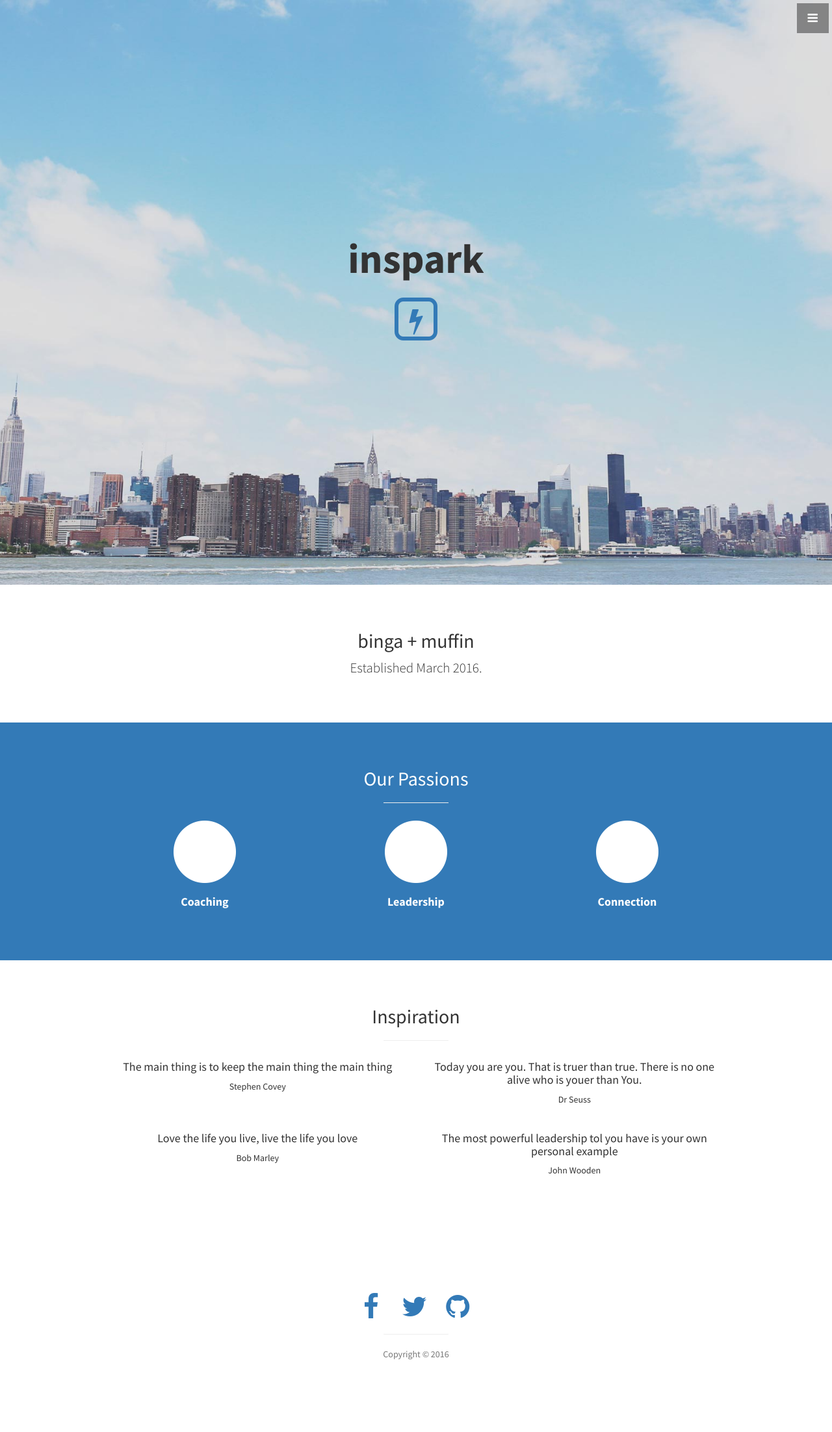
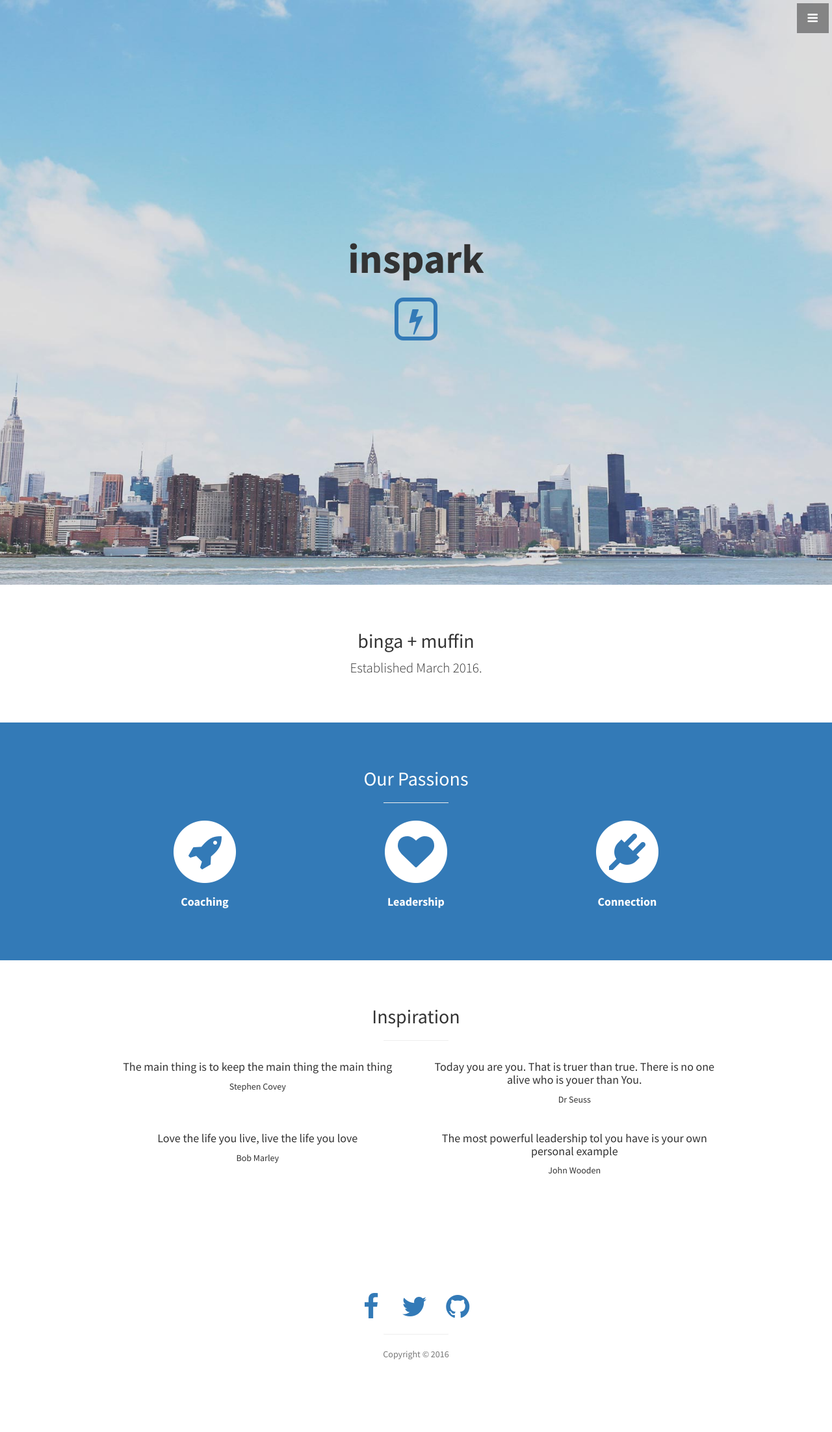
Before and after one commit to jikinluke8/inspark, a Jekyll site: the page built from index.html, in a window 1280 px wide. Shown: the whole page at 65% size. Built offline with Jekyll 4.4.1, drawn with Linux system fonts in a browser that asks for light colours.

Commit message:
Update services.html

```diff
--- a/_includes/services.html
+++ b/_includes/services.html
@@ -10,7 +10,7 @@
             <div class="service-item">
               <span class="fa-stack fa-4x">
               <i class="fa fa-circle fa-stack-2x"></i>
-              <i class="fa fa-rocket fa-stack-1x" text-primary></i>
+              <i class="fa fa-rocket fa-stack-1x text-primary"></i>
             </span>
               <h4>
                 <strong>Coaching</strong>
@@ -22,7 +22,7 @@
             <div class="service-item">
               <span class="fa-stack fa-4x">
               <i class="fa fa-circle fa-stack-2x"></i>
-              <i class="fa fa-heart fa-stack-1x" text-primary></i>
+              <i class="fa fa-heart fa-stack-1x text-primary"></i>
             </span>
               <h4>
                 <strong>Leadership</strong>
@@ -34,7 +34,7 @@
             <div class="service-item">
               <span class="fa-stack fa-4x">
               <i class="fa fa-circle fa-stack-2x"></i>
-              <i class="fa fa-plug fa-stack-1x" text-primary></i>
+              <i class="fa fa-plug fa-stack-1x text-primary"></i>
             </span>
               <h4>
                 <strong>Connection</strong>
```
